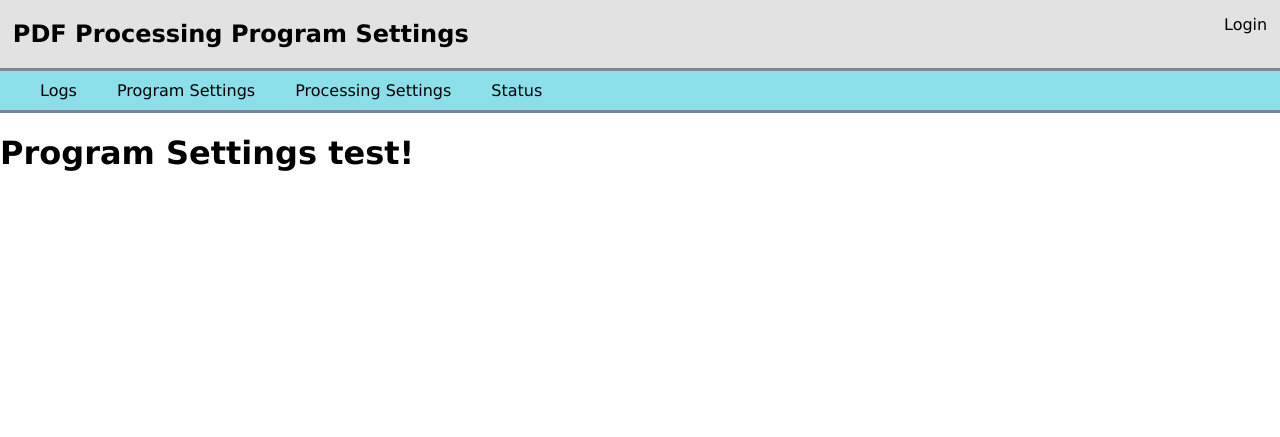
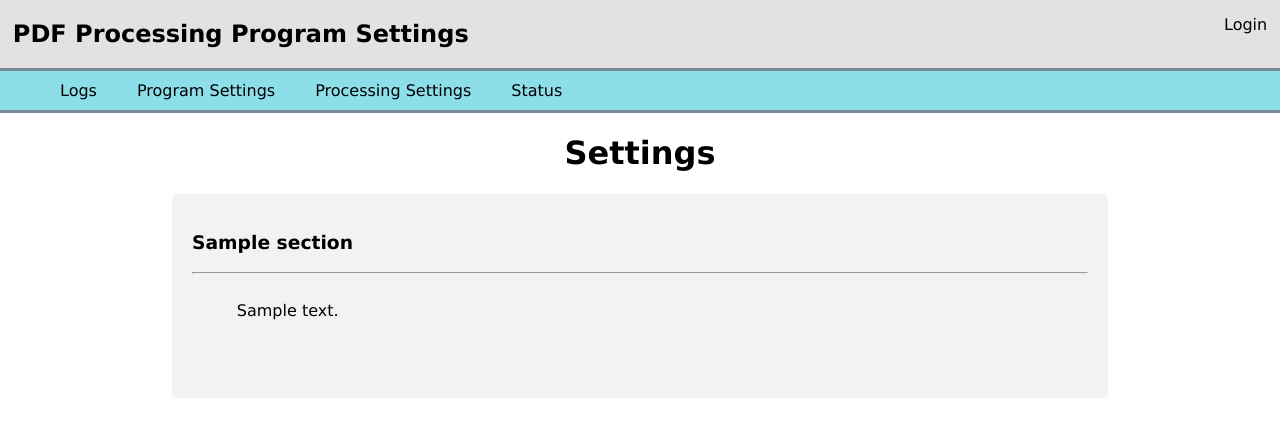
Before and after one commit to aeritter/inventory-assistant, a Flask app: template webapp/templates/settings.html in a window 1280 px wide. Shown: the top 437 px of the page. Run offline with Flask 2, Linux system fonts and the light colour scheme; the template is opened without the code that fills it: most values are stand-ins (such as "Sample title", 1, 10 or a date in 2020); some libraries are stand-ins or nearby versions.

Commit message:
Reconnected Flask with main,py, work began on settings page.

```diff
--- a/webapp/static/style.css
+++ b/webapp/static/style.css
@@ -43,16 +43,16 @@ body {
 }
 
 #nav ul {
+    display: flex;
+    flex-direction: row;
     list-style-type: none;
     margin: 0;
-    padding: 0;
+    padding: 10px 20px;
     overflow: hidden;
     vertical-align: bottom;
 }
 
 #nav a {
-    float: left;
-    display: block;
     color: black;
     text-align: center;
     padding: 10px 20px;
@@ -61,8 +61,6 @@ body {
 #nav a:hover {
     background-color: rgb(67, 105, 110);
     color: white;
-    border-top-right-radius: 5px;
-    border-top-left-radius: 5px;
   }
 
 
@@ -96,3 +94,79 @@ body {
 #log_content tr:nth-child(odd) {
     background-color: #fff;
 }
+
+/* Settings page */
+
+.switch {
+    position: relative; width: 55px;
+    -webkit-user-select:none; -moz-user-select:none; -ms-user-select: none;
+}
+input[type=checkbox] {
+    position: absolute;
+    opacity: 0;
+    pointer-events: none;
+}
+.toggle {
+    display: block; overflow: hidden; cursor: pointer;
+    height: 20px; padding: 0; line-height: 20px;
+    border: 0px solid #FFFFFF; border-radius: 30px;
+    background-color: #9E9E9E;
+}
+.toggle:before {
+    content: "";
+    display: block; width: 30px; margin: -5px;
+    background: #FFFFFF;
+    position: absolute; top: 0; bottom: 0;
+    right: 31px;
+    border-radius: 30px;
+    box-shadow: 0 6px 12px 0px #757575;
+}
+input[type=checkbox]:checked + .toggle {
+    background-color: #42A5F5;
+}
+input[type=checkbox]:checked + .toggle, input[type=checkbox]:checked + .toggle:before {
+   border-color: #42A5F5;
+}
+input[type=checkbox]:checked + .toggle .onoffswitch-inner {
+    margin-left: 0;
+}
+input[type=checkbox]:checked + .toggle:before {
+    right: 0px;
+    background-color: #2196F3;
+    box-shadow: 3px 6px 18px 0px rgba(0, 0, 0, 0.2);
+}
+
+
+.container {
+    width: 1200px;
+    max-width: 70%;
+    margin: 0 auto;
+    border-radius: 5px;
+    background-color: #f2f2f2;
+    padding: 20px;
+    text-align: left;
+}
+
+.row {
+    padding-bottom: 20px;
+}
+
+.col-25 {
+    display: inline-flex;
+    float: right;
+    width: 25%;
+}
+
+.col-75 {
+    display: inline-flex;
+    float: left;
+    text-align: left;
+    width: 70%;
+    margin-left: 5%;
+}
+
+.row:after {
+    content: "";
+    display: table;
+    clear: both;
+}
--- a/webapp/templates/base.html
+++ b/webapp/templates/base.html
@@ -6,6 +6,7 @@
   <link rel="stylesheet" href="{{ url_for('static', filename='style.css') }}" type="text/css">
   <script src="//ajax.googleapis.com/ajax/libs/jquery/1.9.1/jquery.min.js"></script>
   <script src="https://cdnjs.cloudflare.com/ajax/libs/socket.io/2.1.1/socket.io.js"></script>
+  {% block head %}{% endblock %}
 </head>
 <body>
   <div id="top">
--- a/webapp/templates/settings.html
+++ b/webapp/templates/settings.html
@@ -1,4 +1,41 @@
 {% extends 'base.html' %}
 {% block content %}
-    <h1>Program Settings test!</h1>
+<div class="title">
+    <h1>Settings</h1>
+</div>
+<div class="container">
+    <form>
+        {% for section in sections recursive %}
+            <h3>{{section.title}}</h3>
+            <hr>
+            <br>
+                {% for setting in section.content %}
+                    <div class="row">
+                        <div class="col-75">
+                            {{setting.description}}
+
+                        </div>
+                        <div class="col-25">
+                            {% if setting.type == "toggle" %}
+                            <div class="switch">
+                                <input type="checkbox" name="{{setting.name}}" id="{{setting.name}}" tabindex="0" checked>
+                                <label class="toggle" for="{{setting.name}}"></label>
+                            </div>
+                            {% endif %}
+                            {% if setting.type == "textbox" %}
+                            <div class="tbox">
+                                <input type="text">
+                            </div>
+                            {% endif %}
+                        </div>
+                    </div>
+                {% endfor %}
+            <br>
+            <br>
+        {% endfor %}
+    </form>
+
+</div>
+
+
 {% endblock %}
```
Also changed, not shown: main.py (+19 -0 lines), webapp/__init__.py (+20 -4 lines).
